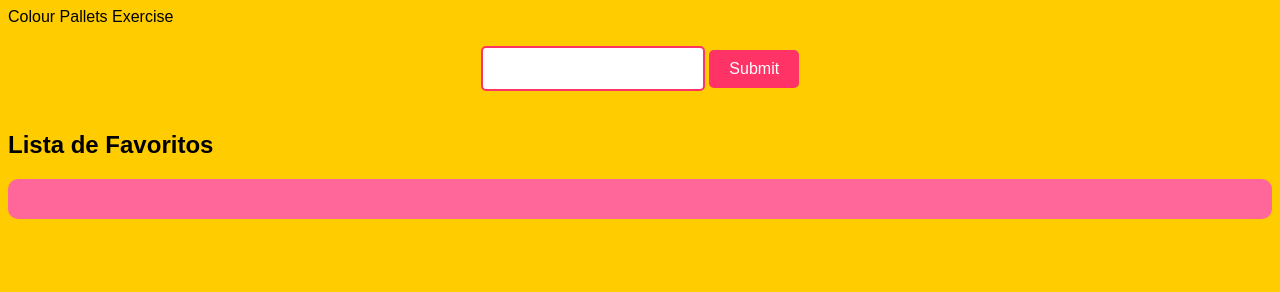
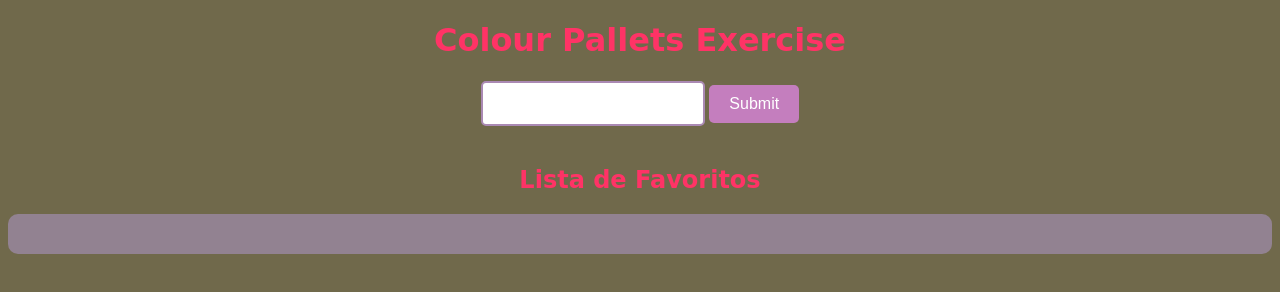
Before and after one commit to CCarolinaFranco/Colour-Pallets-exercise, a website: page src/html/index.html in a window 1280 px wide. Drawn offline with nearby package versions, Linux system fonts and the light colour scheme; files that its build step writes are made by us from their sources.

Commit message:
changing css

```diff
--- a/src/html/index.html
+++ b/src/html/index.html
@@ -15,7 +15,7 @@
   </head>
 
   <body>
-    <hi>Colour Pallets Exercise</hi>
+    <h1>Colour Pallets Exercise</h1>
     <form>
       <input type="text" name="" id="" class="search">
       <input type="submit" class="btnSearch">
--- a/src/scss/main.scss
+++ b/src/scss/main.scss
@@ -16,7 +16,7 @@
 
 /* Apply a funky background color */
 body {
-  background-color: #ffcc00; /* Bright yellow */
+  background-color: #70694b; /* Bright yellow */
   font-family: 'Arial', sans-serif;
 }
 
@@ -26,7 +26,11 @@ h1 {
   color: #ff3366; /* Pinkish-red */
   text-align: center;
 }
-
+h2 {
+  font-family: 'Pacifico', cursive;
+  color: #ff3366; /* Pinkish-red */
+  text-align: center;
+}
 /* Style the search form */
 form {
   text-align: center;
@@ -37,7 +41,7 @@ form {
 .search {
   padding: 10px;
   font-size: 18px;
-  border: 2px solid #ff3366;
+  border: 2px solid #aa89b3;
   border-radius: 5px;
   background-color: #fff;
   width: 200px;
@@ -45,7 +49,7 @@ form {
 
 /* Style the search button */
 .btnSearch {
-  background-color: #ff3366; /* Pinkish-red */
+  background-color: #c47ebe; /* Pinkish-red */
   color: #fff;
   border: none;
   padding: 10px 20px;
@@ -69,7 +73,7 @@ form {
 
 /* Give each palette a funky border */
 .js_li_palette {
-  border: 5px solid #ff3366;
+  border: 5px solid #aa89b3;
   border-radius: 10px;
   padding: 10px;
   background-color: #fff;
@@ -100,7 +104,7 @@ form {
   flex-wrap: wrap;
   justify-content: center;
   gap: 20px;
-  background-color: #ff6699; /* Light pinkish-red */
+  background-color: #928291; /* Light pinkish-red */
   padding: 20px;
   border-radius: 10px;
 }
```
